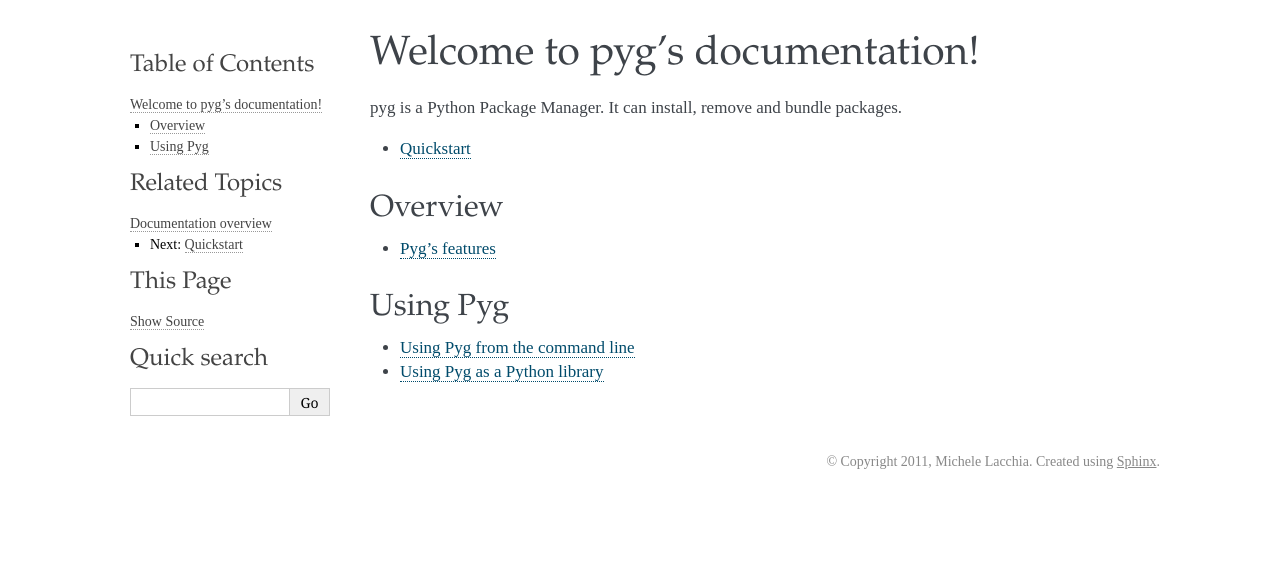
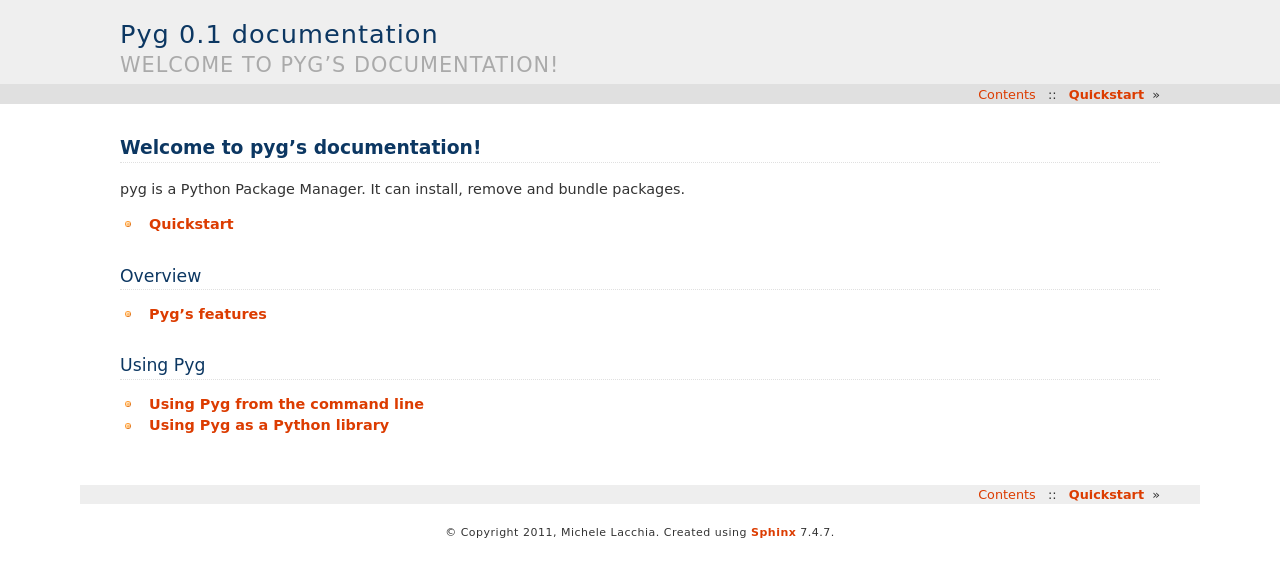
Before and after one commit to rubik/pyg, a Sphinx documentation site: the page built from docs/index.rst, in a window 1280 px wide. Shown: the top 577 px of the page. Built offline with Sphinx 7.4.7, drawn with Linux system fonts in a browser that asks for light colours.

Commit message:
Changed docs theme

```diff
--- a/docs/conf.py
+++ b/docs/conf.py
@@ -92,7 +92,7 @@
 
 # The theme to use for HTML and HTML Help pages.  See the documentation for
 # a list of builtin themes.
-html_theme = 'kr'
+html_theme = 'haiku'
 
 # Theme options are theme-specific and customize the look and feel of a theme
 # further.  For a list of options available for each theme, see the
```
